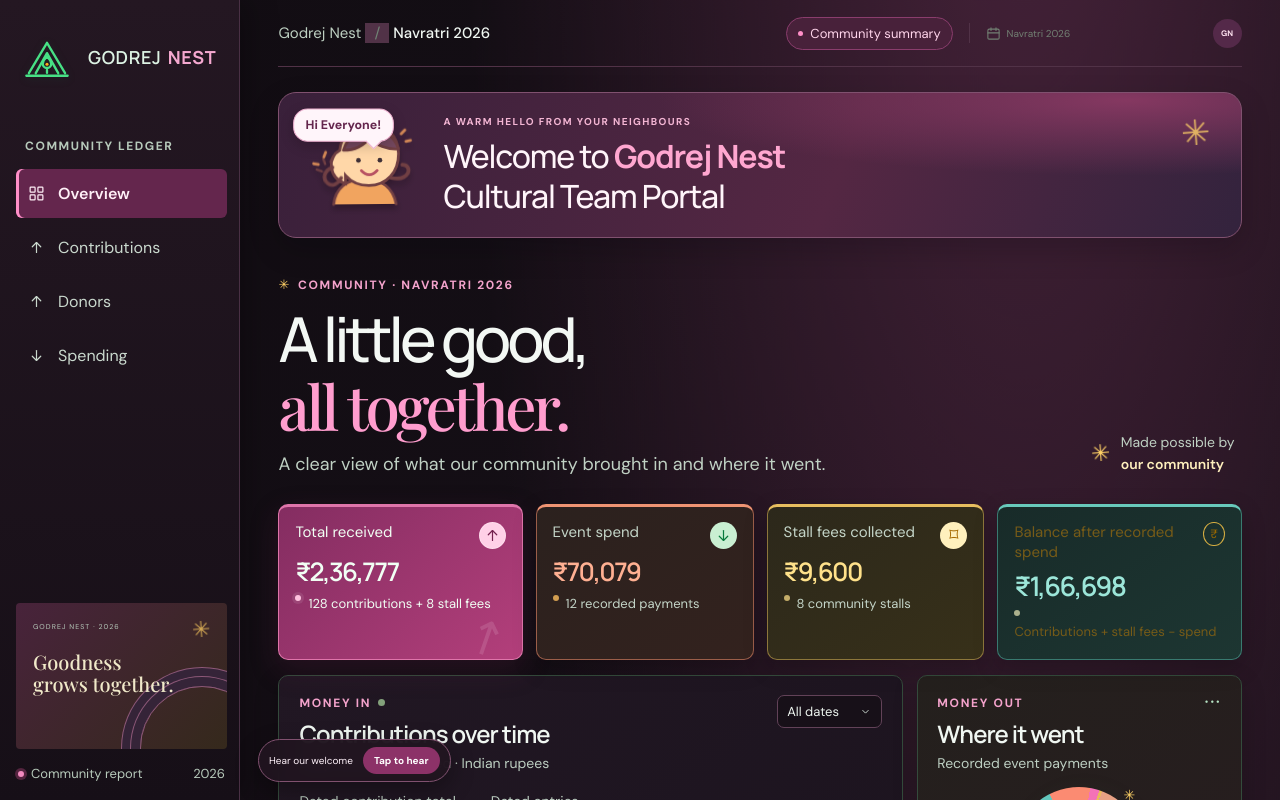
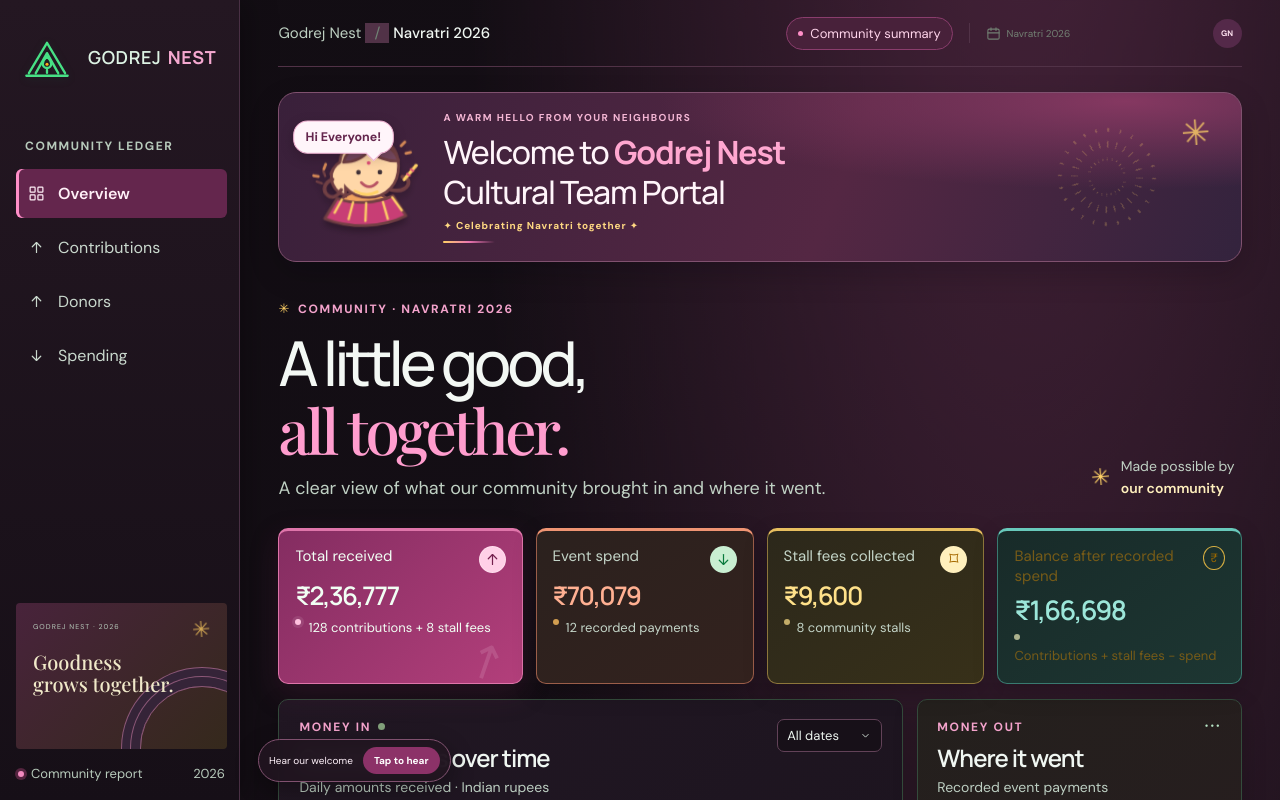
Before and after one commit to abhisheksawant52/Godrejnest, a React (Vite) app: page / in a window 1280 px wide. Shown: the top 800 px of the page. Built offline with nearby package versions, Linux system fonts and the light colour scheme; a web font is replaced by a local one.

Commit message:
Updating Data

```diff
--- a/src/styles.css
+++ b/src/styles.css
@@ -830,6 +830,7 @@
 
 /* Cultural team welcome banner */
 .welcome-banner{position:relative;display:flex;align-items:center;gap:22px;min-height:146px;margin:25px 0 0;padding:18px 30px;overflow:hidden;border:1px solid #80516f;border-radius:18px;background:radial-gradient(ellipse at 88% 5%,#853861 0%,transparent 39%),linear-gradient(112deg,#39203a,#542743 58%,#33233d);box-shadow:0 12px 30px #05020830}
+.welcome-banner:before{content:"";position:absolute;right:7%;top:50%;width:132px;height:132px;border-radius:50%;background:repeating-conic-gradient(from 0deg,#ffd166 0deg 2deg,transparent 2deg 15deg);mask:radial-gradient(circle,transparent 0 17%,#000 18% 20%,transparent 21% 31%,#000 32% 38%,transparent 39% 48%,#000 49% 52%,transparent 53%);opacity:.24;transform:translateY(-50%);animation:rangoli-turn 48s linear infinite}
 .welcome-mascot{width:112px;height:108px;flex:0 0 112px;display:grid;place-items:center;filter:drop-shadow(0 5px 3px #10070c55);animation:welcome-bob 3.4s ease-in-out infinite}
 .welcome-mascot-wrap{position:relative;flex:0 0 112px;width:112px;height:108px}
 .welcome-mascot-wrap .welcome-mascot{width:100%;height:100%}
@@ -841,10 +842,19 @@
 .welcome-banner-kicker{display:block;margin-bottom:8px;color:#f4b6d4;font-size:10px;font-weight:700;letter-spacing:.14em;text-transform:uppercase}
 .welcome-banner h2{margin:0;color:#fff5fa;font:500 clamp(20px,2.5vw,32px)/1.25 Manrope,sans-serif;letter-spacing:-.035em}
 .welcome-banner h2 strong{color:#ffa7d0;font-weight:700}
+.welcome-festive-note{display:block;margin-top:7px;color:#ffd982;font-size:10px;font-weight:700;letter-spacing:.09em}
+.welcome-banner-copy:after{content:"";display:block;width:52px;height:2px;margin-top:9px;border-radius:2px;background:linear-gradient(90deg,#ffd166,#ec75b2,transparent)}
+.mascot-skirt{transform-box:view-box;transform-origin:60px 82px;animation:garba-sway 2.1s ease-in-out infinite}
+.dandiya-stick{transform-box:view-box;transform-origin:102px 61px;animation:dandiya-dance 1.25s ease-in-out infinite alternate}
 .welcome-banner-spark{position:absolute;right:30px;top:17px;color:#ffd166;font-size:35px;opacity:.8;animation:festive-float 3s ease-in-out infinite}
 @keyframes welcome-bob{0%,100%{transform:translateY(0) rotate(-2deg)}50%{transform:translateY(-5px) rotate(2deg)}}
 @keyframes mascot-wave{0%,100%{transform:rotate(0)}25%{transform:rotate(-23deg)}50%{transform:rotate(8deg)}75%{transform:rotate(-18deg)}}
 @keyframes speech-pop{0%,100%{transform:translateY(0) scale(1)}50%{transform:translateY(-3px) scale(1.04)}}
-@media(max-width:760px){.welcome-banner{min-height:116px;gap:12px;margin-top:16px;padding:12px 15px;border-radius:14px}.welcome-mascot-wrap{width:84px;height:84px;flex-basis:84px}.welcome-mascot{width:84px;height:84px;flex-basis:84px}.mascot-speech{top:-5px;left:-9px;padding:5px 8px;font-size:10px}.welcome-banner-kicker{font-size:8px;margin-bottom:5px}.welcome-banner h2{font-size:clamp(17px,4.6vw,23px)}.welcome-banner-spark{right:13px;top:8px;font-size:25px}.welcome-break{display:none}}
+@keyframes garba-sway{0%,100%{transform:rotate(-2deg)}50%{transform:rotate(3deg)}}
+@keyframes dandiya-dance{from{transform:rotate(-8deg)}to{transform:rotate(11deg)}}
+@keyframes rangoli-turn{to{transform:translateY(-50%) rotate(360deg)}}
+.stat-card{transition:transform .2s ease,border-color .2s ease,box-shadow .2s ease}
+@media(hover:hover){.stat-card:hover{transform:translateY(-3px);border-color:#d47ca8;box-shadow:0 14px 30px #0005}}
+@media(max-width:760px){.welcome-banner{min-height:116px;gap:12px;margin-top:16px;padding:12px 15px;border-radius:14px}.welcome-banner:before{right:-25px;width:90px;height:90px;opacity:.2}.welcome-mascot-wrap{width:84px;height:84px;flex-basis:84px}.welcome-mascot{width:84px;height:84px;flex-basis:84px}.mascot-speech{top:-5px;left:-9px;padding:5px 8px;font-size:10px}.welcome-banner-kicker{font-size:8px;margin-bottom:5px}.welcome-banner h2{font-size:clamp(17px,4.6vw,23px)}.welcome-festive-note{font-size:8px;margin-top:5px}.welcome-banner-spark{right:13px;top:8px;font-size:25px}.welcome-break{display:none}}
 @media(max-width:390px){.welcome-banner{gap:8px;padding:10px}.welcome-mascot-wrap{width:66px;height:72px;flex-basis:66px}.welcome-mascot{width:66px;height:72px;flex-basis:66px}.mascot-speech{left:-6px;font-size:9px}.welcome-banner h2{font-size:16px}.welcome-banner-kicker{font-size:7px;letter-spacing:.1em}}
-@media(prefers-reduced-motion:reduce){.welcome-mascot,.welcome-banner-spark,.mascot-wave,.mascot-speech{animation:none}}
+@media(prefers-reduced-motion:reduce){.welcome-mascot,.welcome-banner-spark,.mascot-wave,.mascot-speech,.mascot-skirt,.dandiya-stick,.welcome-banner:before{animation:none}.stat-card{transition:none}}
```
Also changed, not shown: src/main.jsx (+1 -1 lines).
